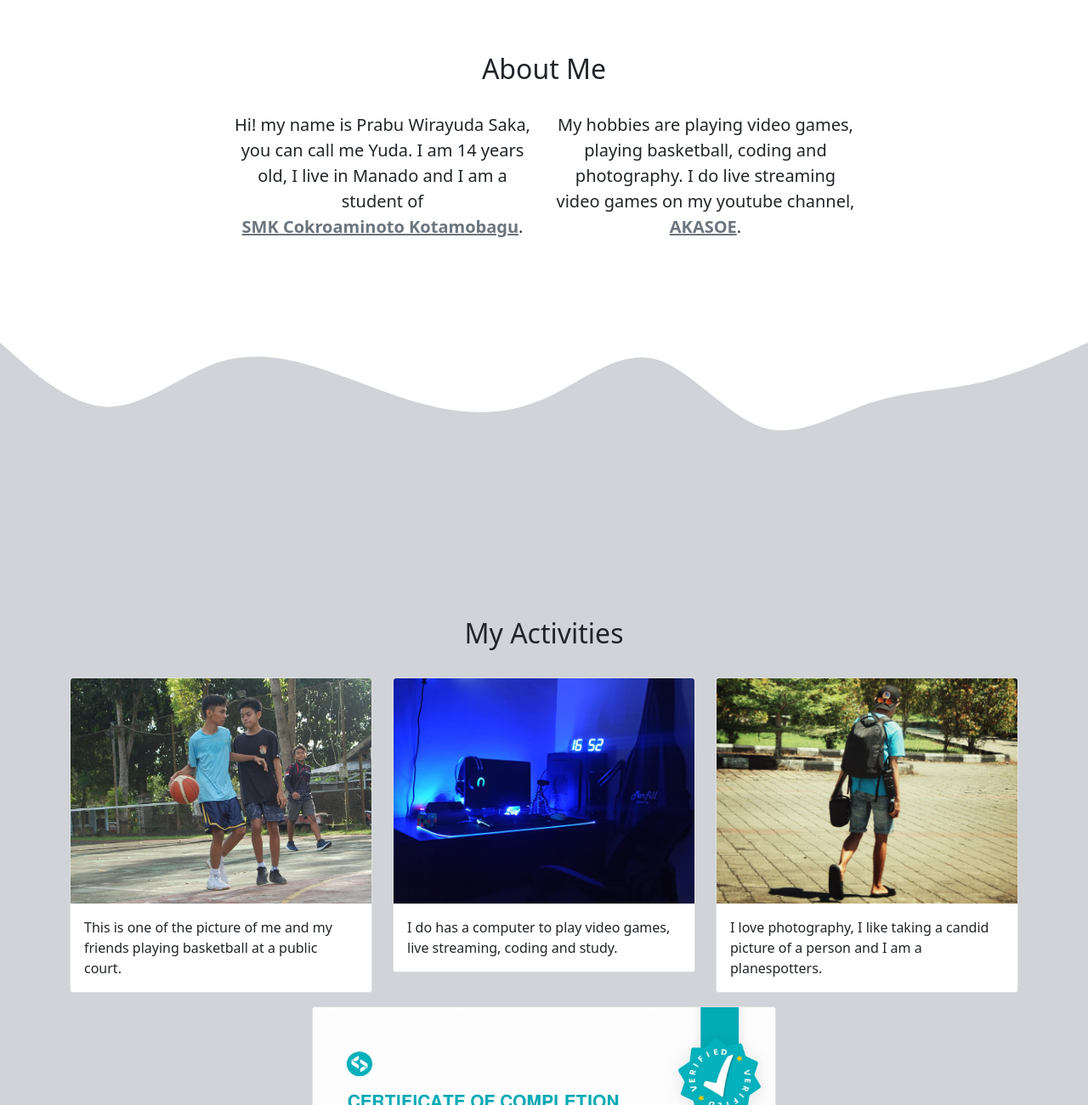
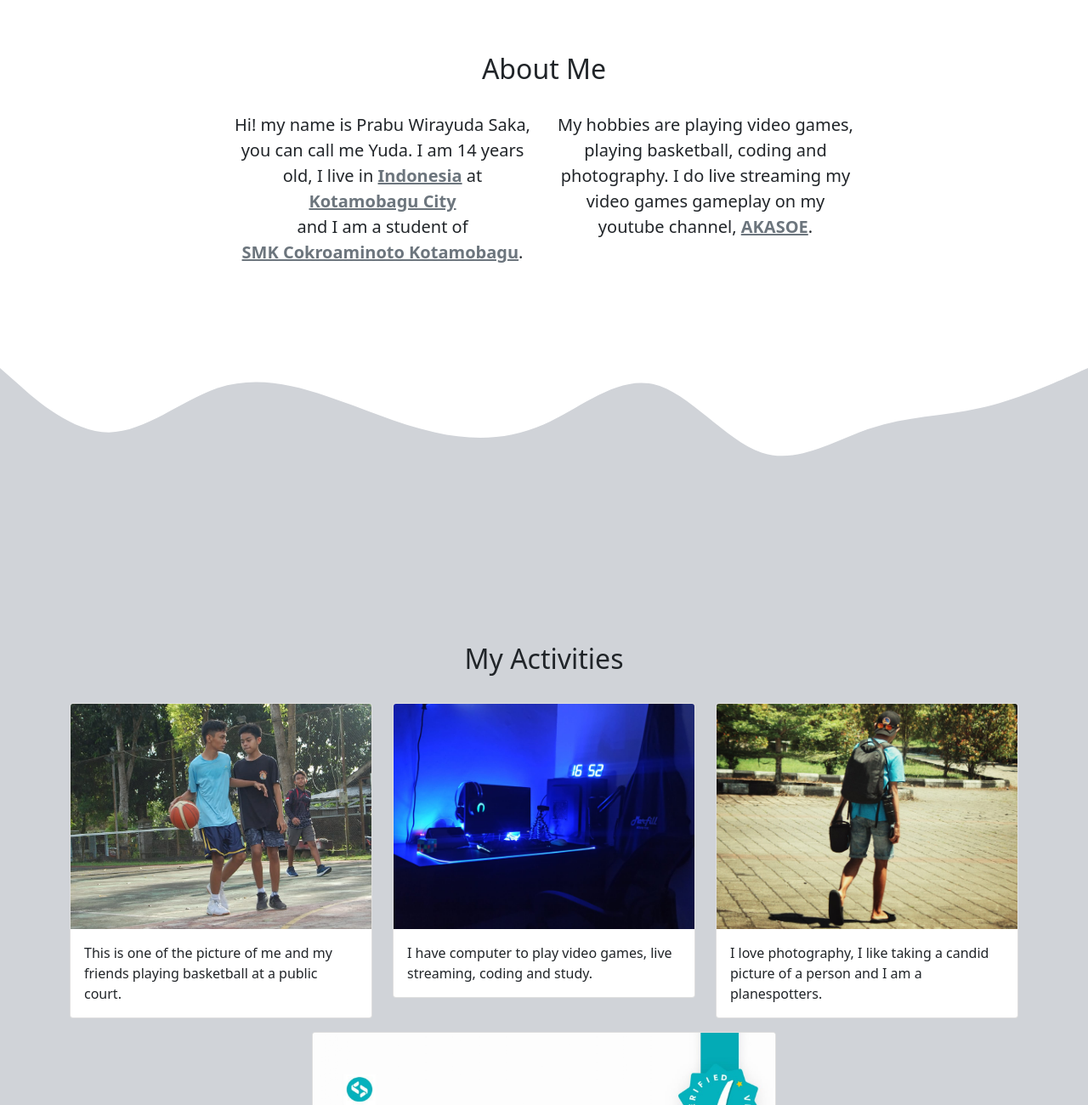
Before and after one commit to Akasoe/akasoe.github.io, a plain HTML site: page index.html in a window 1280 px wide. Shown: the part 720-2020 px from the top of the page at 85% size. Drawn offline with nearby package versions, Linux system fonts and the light colour scheme.

Commit message:
first commit

```diff
--- a/index.html
+++ b/index.html
@@ -70,12 +70,13 @@
         <div class="row justify-content-center fs-5 text-center">
           <div class="col-md-4">
             <p>
-              Hi! my name is Prabu Wirayuda Saka, you can call me Yuda. I am 14 years old, I live in Manado and I am a student of <br />
+              Hi! my name is Prabu Wirayuda Saka, you can call me Yuda. I am 14 years old, I live in <a href="https://en.wikipedia.org/wiki/Indonesia" target="_blank" class="text-secondary fw-bold">Indonesia</a> at
+              <a href="https://id.wikipedia.org/wiki/Kota_Kotamobagu" target="_blank" class="text-secondary fw-bold">Kotamobagu City</a><br />and I am a student of <br />
               <a href="https://goo.gl/maps/q7DLYRMCPu1iWoRU6" target="_blank" class="text-secondary fw-bold">SMK Cokroaminoto Kotamobagu</a>.
             </p>
           </div>
           <div class="col-md-4">
-            My hobbies are playing video games, playing basketball, coding and photography. I do live streaming video games on my youtube channel,
+            My hobbies are playing video games, playing basketball, coding and photography. I do live streaming my video games gameplay on my youtube channel,
             <a href="https://www.youtube.com/@AkasoeCH" target="_blank" class="text-secondary fw-bold">AKASOE</a>.
           </div>
         </div>
@@ -111,7 +112,7 @@
             <div class="card">
               <img src="img/Projects/setup2.jpg" class="card-img-top" alt="Setup Komputer" />
               <div class="card-body">
-                <p class="card-text">I do has a computer to play video games, live streaming, coding and study.</p>
+                <p class="card-text">I have computer to play video games, live streaming, coding and study.</p>
               </div>
             </div>
           </div>
@@ -166,7 +167,7 @@
                 <label for="pesan" class="form-label">Message</label>
                 <textarea class="form-control" id="pesan" rows="3" name="message"></textarea>
               </div>
-              <button type="submit" class="btn btn-kirim" onclick="submitdata()">Send</button>
+              <button type="submit" class="btn fw-bold btn-kirim" onclick="submitdata()">Send</button>
             </form>
           </div>
         </div>
--- a/index.js
+++ b/index.js
@@ -3,5 +3,5 @@ function submitdata() {
   var email = document.getElementById("email").value;
   var message = document.getElementById("pesan").value;
 
-  alert("Sended!");
+  alert("Sent!, Thank you for contacting me.");
 }
```
